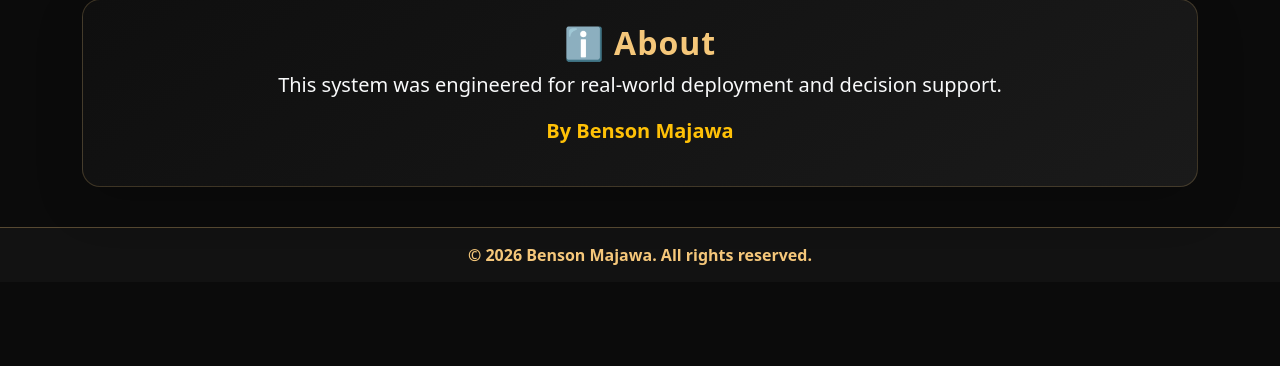
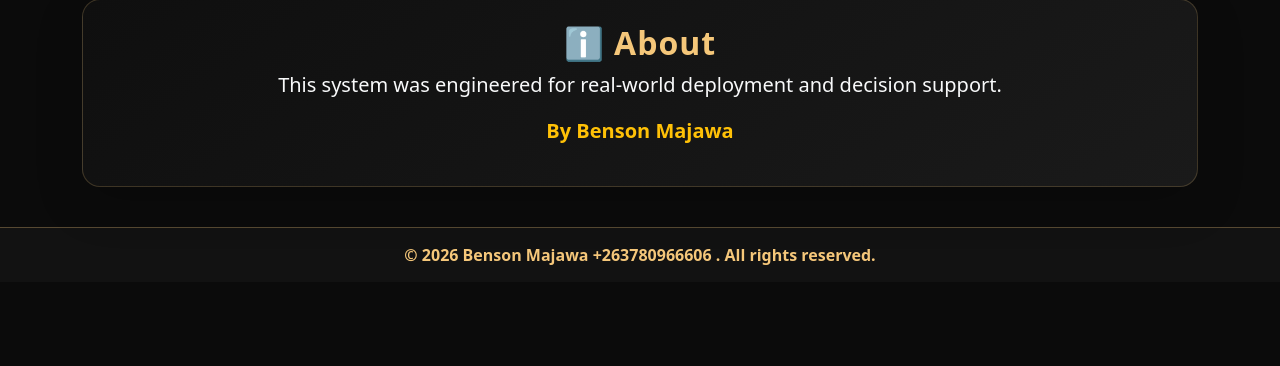
Before and after one commit to majawabenson844-del/credit-risk-flask, a Flask app: page /about in a window 1280 px wide. Shown: the part 86-452 px from the top of the page. Run offline with Flask 3, Linux system fonts and the light colour scheme.

Commit message:
Update base.html

```diff
--- a/templates/base.html
+++ b/templates/base.html
@@ -134,7 +134,7 @@
 
   <!-- 🔧 Footer -->
   <footer>
-    © 2026 Benson Majawa. All rights reserved.
+    © 2026 Benson Majawa +263780966606 . All rights reserved.
   </footer>
 
   <!-- ✅ Bootstrap JS for navbar toggler -->
```
